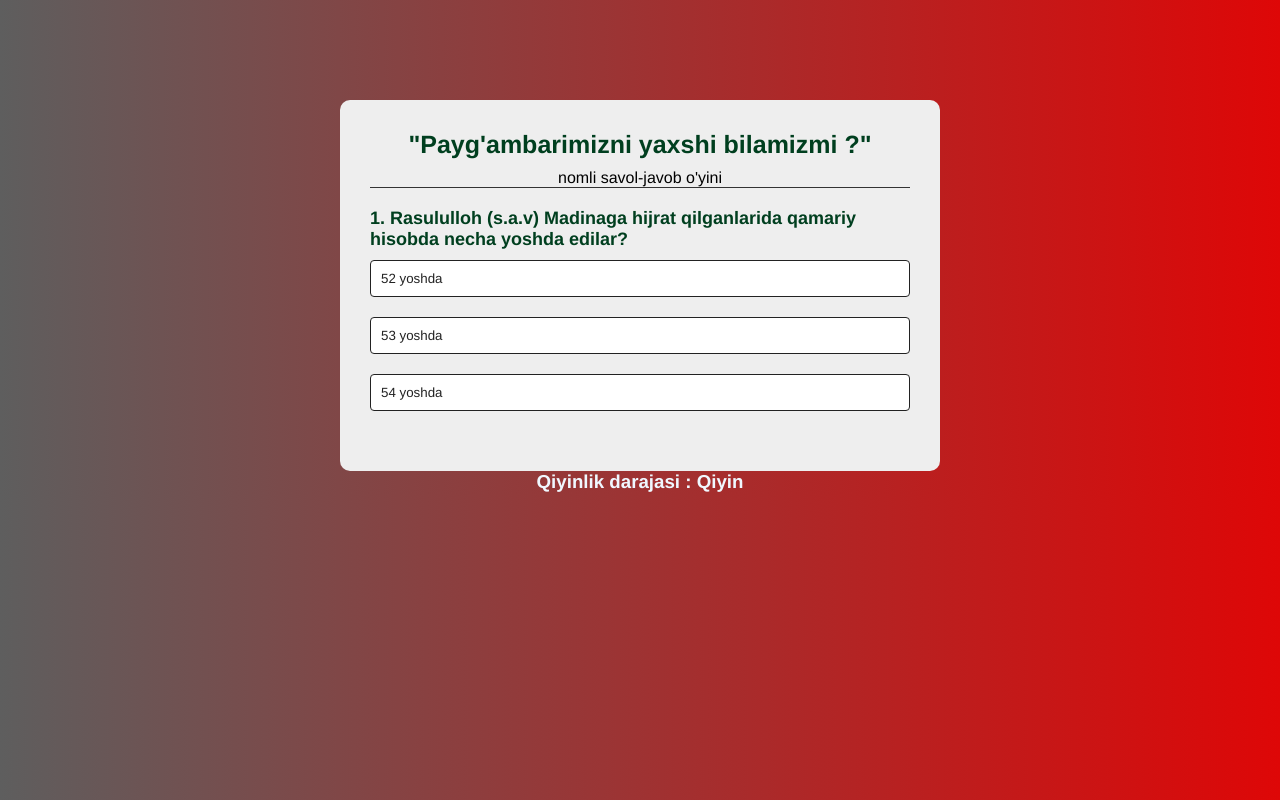
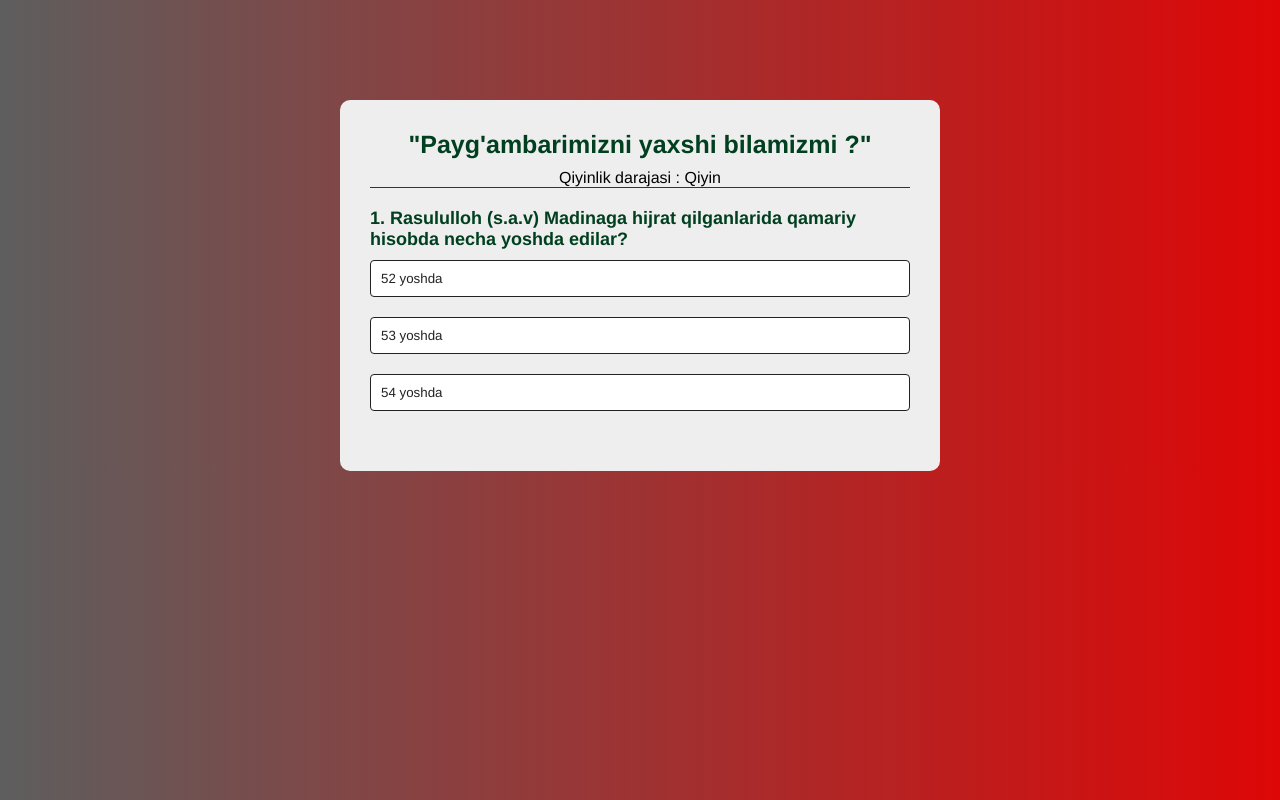
Before and after one commit to Mhlfka/Qiyin-level, a plain HTML site: page Qiyin/index.html in a window 1280 px wide. Drawn offline with Linux system fonts and the light colour scheme.

Commit message:
Update index.html

```diff
--- a/Qiyin/index.html
+++ b/Qiyin/index.html
@@ -7,7 +7,7 @@
 <body>
     <div class="app">
         <h1>"Payg'ambarimizni yaxshi bilamizmi ?"</h1>
-        <p>nomli savol-javob o'yini</p>
+        <p>Qiyinlik darajasi : Qiyin</p>
         <div class="quiz">
             <h2 id="question">Question goes here</h2>
             <div id="answer-buttons">
@@ -18,7 +18,6 @@
             <button id = "next-btn">NEXT</button>
         </div>
     </div>
-    <h3>Qiyinlik darajasi : Qiyin</h3>
 
     <script src="./script.js"></script>
 </body>
```
